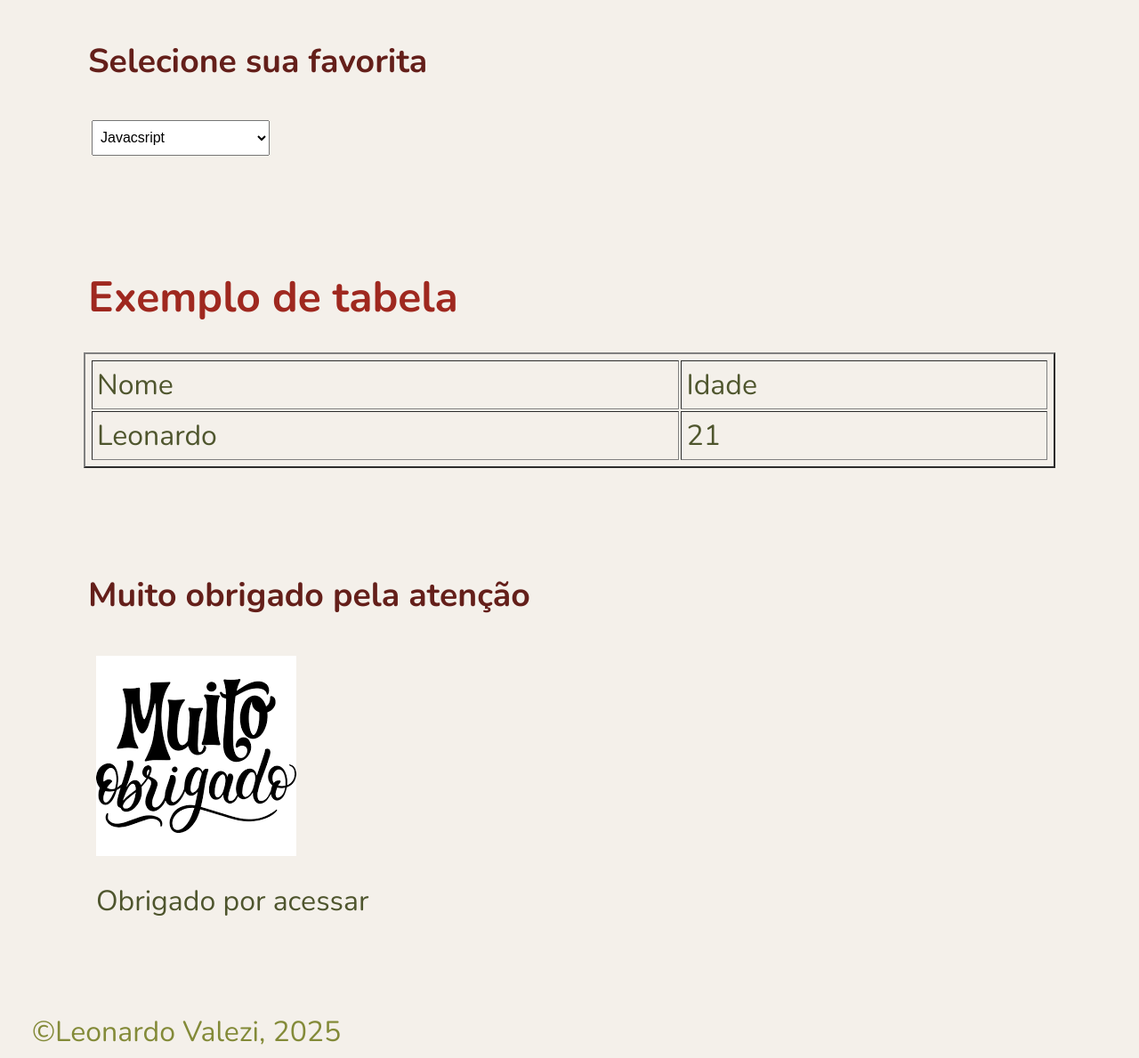
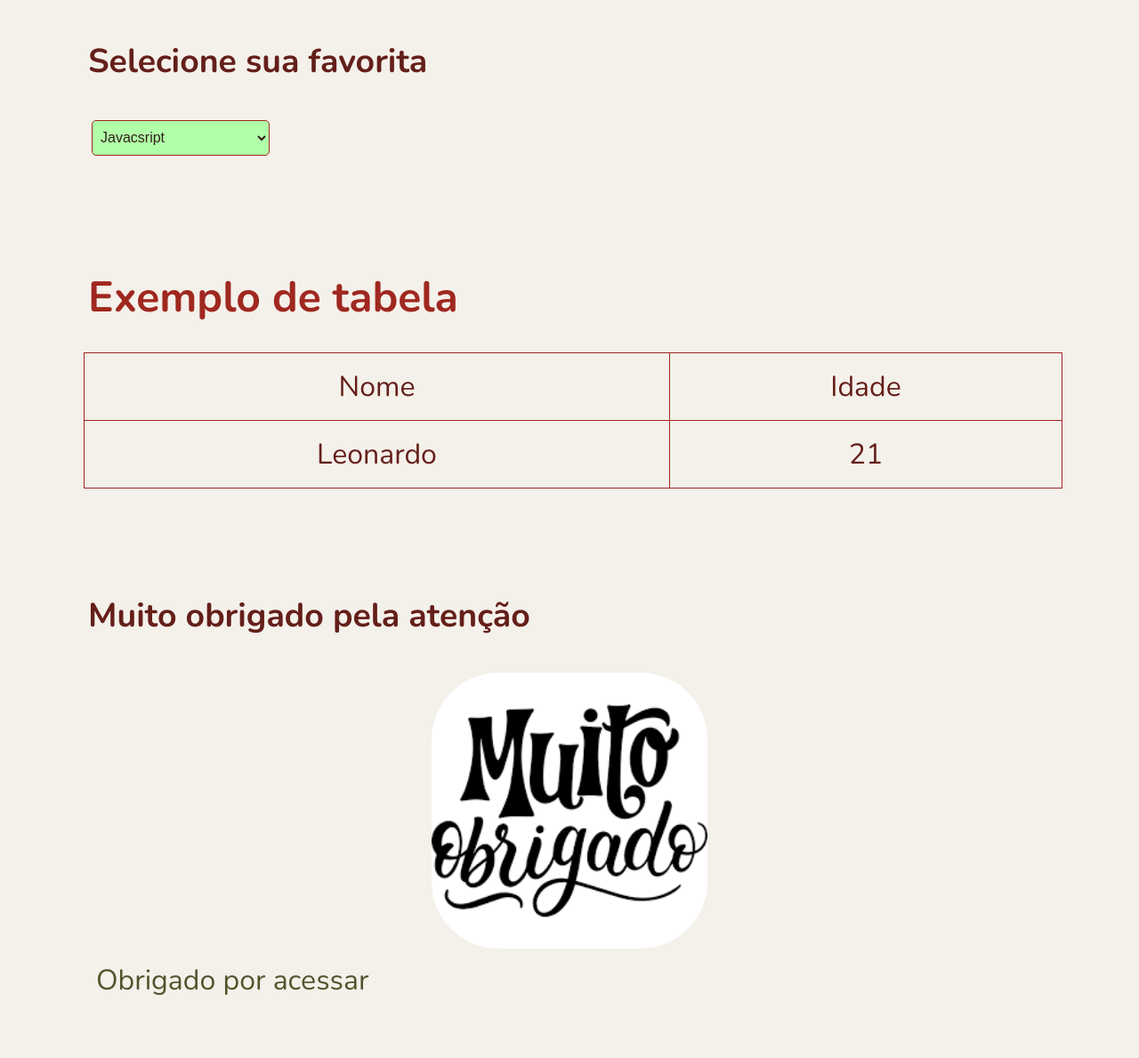
Before and after one commit to Valezi2331/CSS, a plain HTML site: page index.html in a window 1280 px wide. Shown: the part 2780-3969 px from the top of the page at 89% size. Drawn offline with nearby package versions, Linux system fonts and the light colour scheme.

Commit message:
finalizado

```diff
--- a/style.css
+++ b/style.css
@@ -65,7 +65,38 @@
 
  select{
    cursor: pointer;
+   background-color: rgb(177, 255, 169);
+   color: #331f19;
+   border-radius: 5px;
+   border: 1px solid #9f281f;
+   outline: none;
    width: 200px;
    height: 40px;
    font-size: 16px;
  }
+
+ img{
+   width: 20rem;
+   border-radius: 5rem;
+   display: block;
+   margin: 0 auto;
+ }
+
+ table{
+   width: 100%;
+   border-collapse: collapse;
+   border: 1px solid #9f281f;
+ }
+
+ th{
+   background-color: antiquewhite;
+   color: #9f281f;
+   font-size: 1.5rem;
+   padding: 1rem;
+ }
+
+ td{
+   color:#641f1a;
+   padding: 1rem;
+   text-align: center;
+}
```
